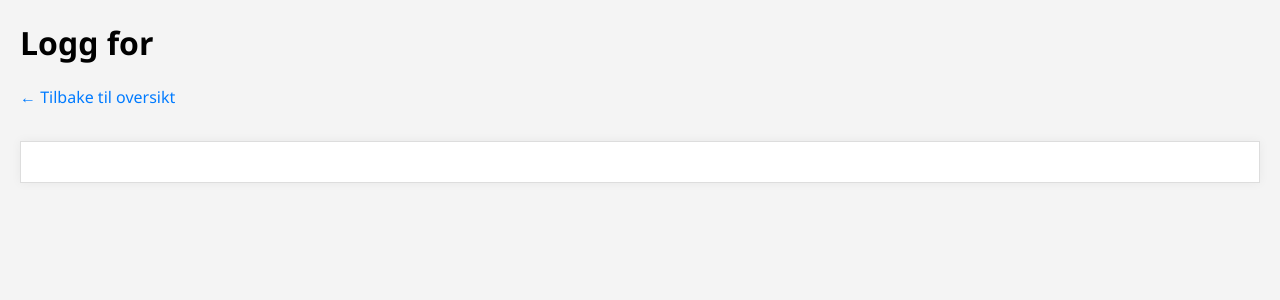
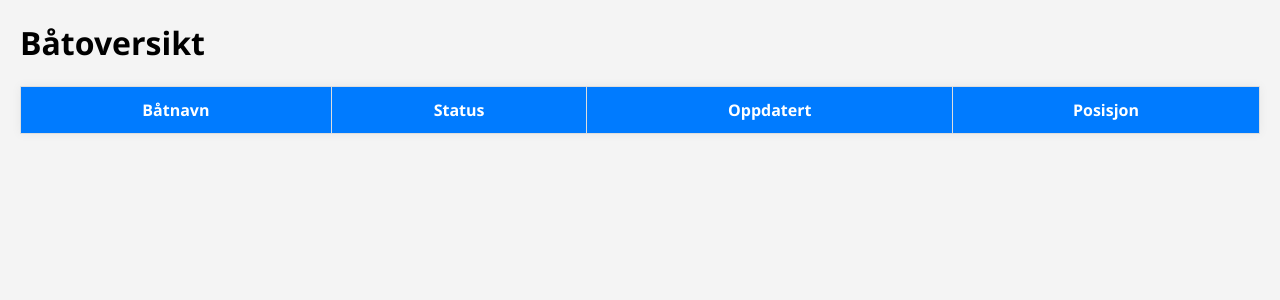
Before and after one commit to joaskvik/baatmonitor, a Flask app: page / in a window 1280 px wide. Shown: the top 300 px of the page. Run offline with Flask 3, Linux system fonts and the light colour scheme; lists and menus that the app fills with data are empty.

Commit message:
Update admin_oversikt.html

```diff
--- a/templates/admin_oversikt.html
+++ b/templates/admin_oversikt.html
@@ -2,35 +2,69 @@
 <html lang="no">
 <head>
     <meta charset="UTF-8">
-    <title>Logg for {{ batnavn }}</title>
+    <title>Admin - Båtoversikt</title>
     <style>
         body {
             font-family: 'Segoe UI', sans-serif;
             background-color: #f4f4f4;
             margin: 20px;
         }
-        pre {
+        table {
+            width: 100%;
+            border-collapse: collapse;
             background: white;
-            padding: 20px;
+            box-shadow: 0 0 10px rgba(0,0,0,0.05);
+        }
+        th, td {
+            padding: 12px;
             border: 1px solid #ddd;
-            box-shadow: 0 0 10px rgba(0,0,0,0.05);
-            overflow-x: auto;
+        }
+        th {
+            background-color: #007bff;
+            color: white;
+        }
+        .status-ok {
+            color: green;
+            font-weight: bold;
+        }
+        .status-feil {
+            color: red;
+            font-weight: bold;
+        }
+        .status-ukjent {
+            color: orange;
+            font-weight: bold;
         }
         a {
-            display: inline-block;
-            margin-bottom: 20px;
+            color: #007bff;
             text-decoration: none;
-            color: #007bff;
         }
     </style>
 </head>
 <body>
 
-<h1>Logg for {{ batnavn }}</h1>
+<h1>Båtoversikt</h1>
 
-<a href="{{ url_for('oversikt') }}">← Tilbake til oversikt</a>
-
-<pre>{{ logginnhold }}</pre>
+<table>
+    <thead>
+        <tr>
+            <th>Båtnavn</th>
+            <th>Status</th>
+            <th>Oppdatert</th>
+            <th>Posisjon</th>
+        </tr>
+    </thead>
+    <tbody>
+        {% for bat in båter %}
+        <tr>
+            <td><a href="{{ url_for('vis_logg_for_bat', batnavn=bat['båt'].replace(' ', '_')) }}">{{ bat['båt'] }}</a></td>
+            <td class="status-{{ bat['status'].lower() }}">{{ bat['status'] }}</td>
+            <td>{{ bat['tid'] }}</td>
+            <td>{{ bat['posisjon'] }}</td>
+        </tr>
+        {% endfor %}
+    </tbody>
+</table>
 
 </body>
 </html>
```
